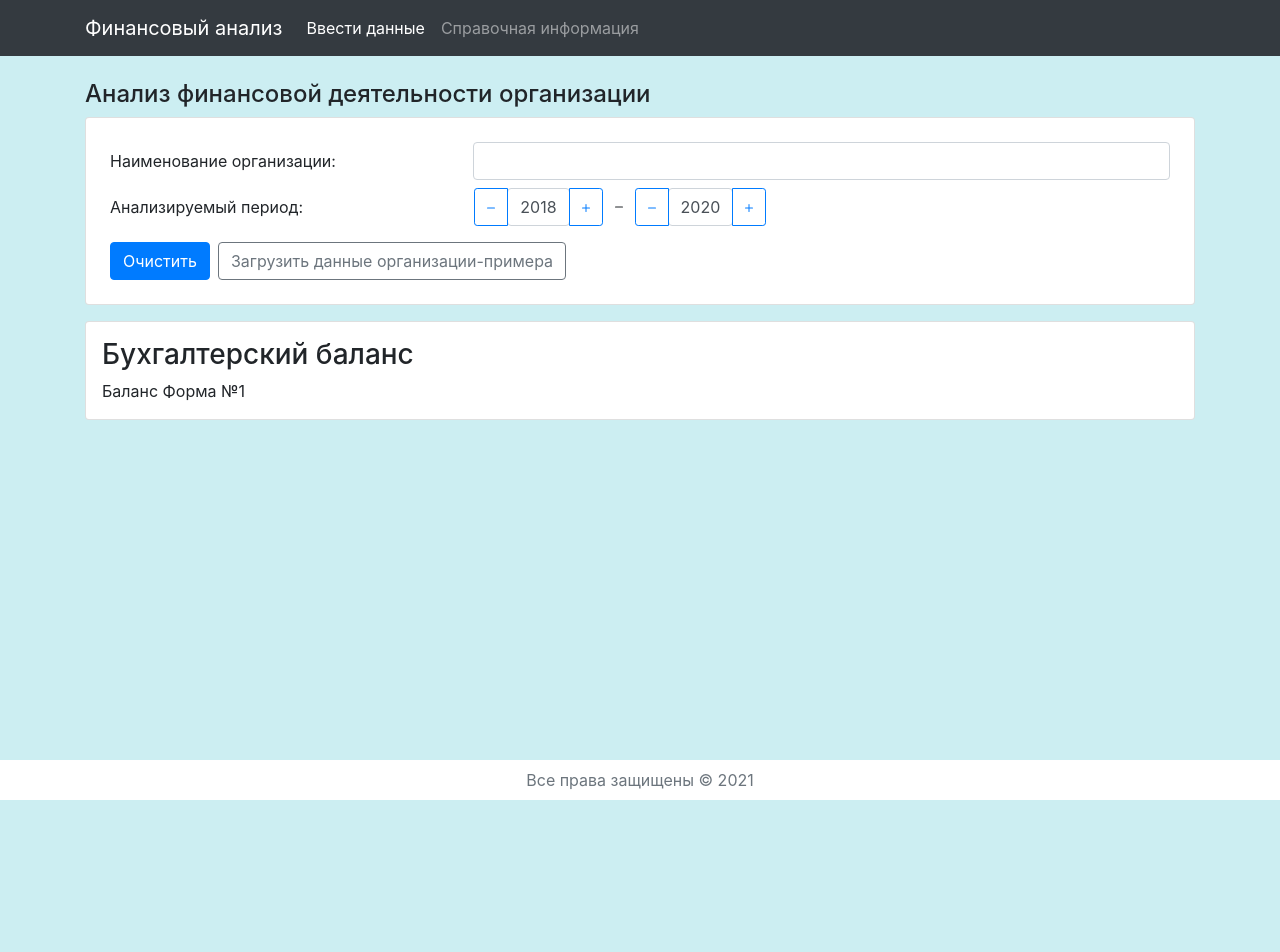
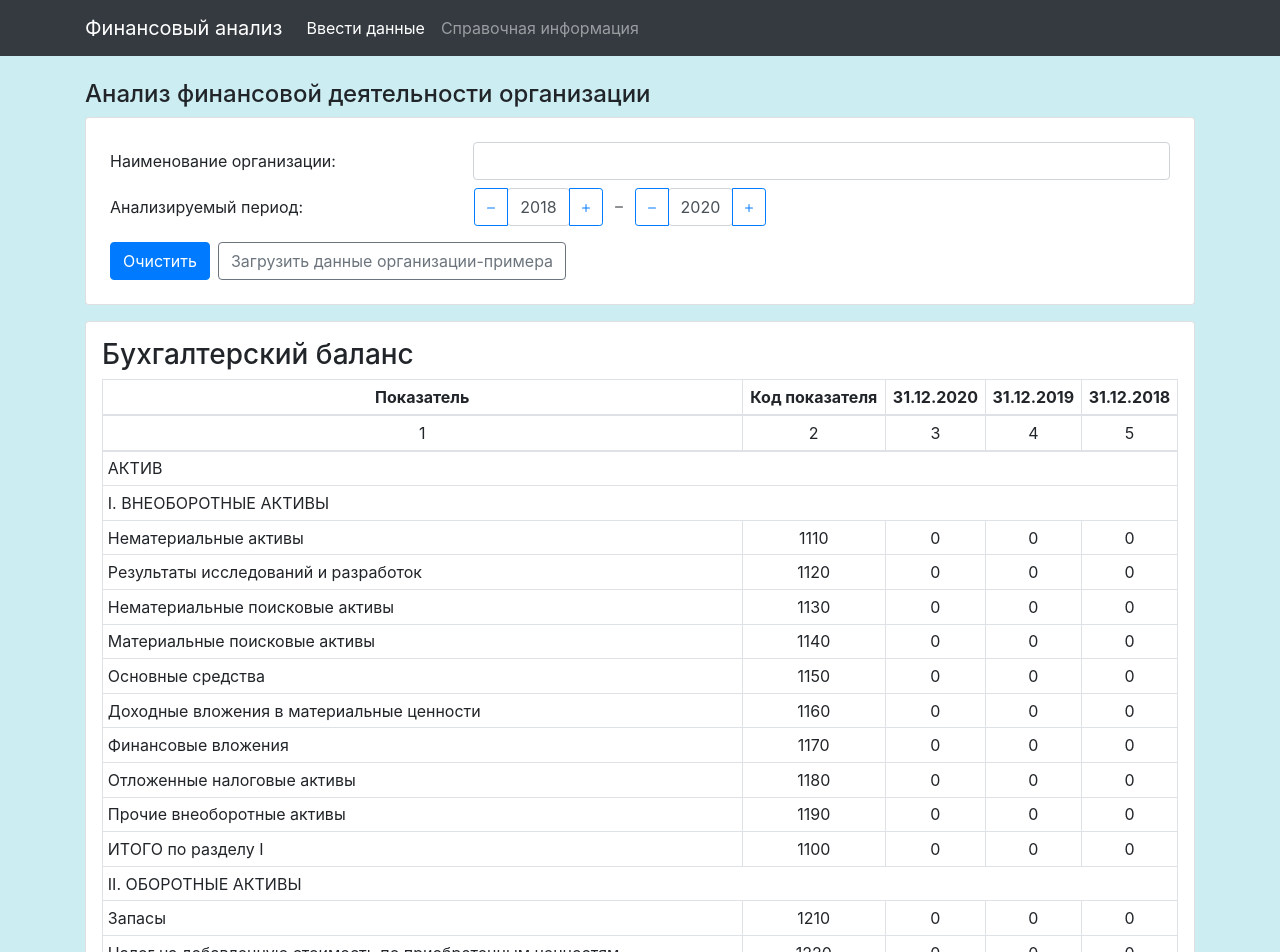
Before and after one commit to tarasovnm/fin-an-ts, a React (Create React App) app: page /analysis in a window 1280 px wide. Shown: the top 952 px of the page. Before the commit the page ends 800 px from the top, so only its background shows below. Built offline with nearby package versions, Linux system fonts and the light colour scheme.

Commit message:
Created base table form #1.

```diff
--- a/src/components/Analysis/BalanceForm1/BalanceForm1.tsx
+++ b/src/components/Analysis/BalanceForm1/BalanceForm1.tsx
@@ -8,7 +8,7 @@ const BalanceForm1: React.FC = () => {
   const { period, balance } = useContext(BalanceContext) as IBalanceContextInterface;
 
   return (
-    <div className="balance-form-1 card p-3">
+    <div className="balance-form-1 card p-3 mb-3">
       <h3>Бухгалтерский баланс</h3>
 
       <div>
--- a/src/components/Analysis/BalanceForm1/BalanceTableForm1/BalanceTableForm1.tsx
+++ b/src/components/Analysis/BalanceForm1/BalanceTableForm1/BalanceTableForm1.tsx
@@ -1,19 +1,195 @@
 import React from 'react';
+import { IBalanceSection, IBalanceTotal, IBalanceTableState, IBalanseRow } from '../../../../context/interfaces';
+
+// TableHeader ==============================================================================
+
+interface ITableHeaderProps {
+  years: number[]
+}
+
+const TableHeader: React.FC<ITableHeaderProps> = ({ years }) => {
+  let columns: number[] = [];
+  for (let i = 0; i <= years.length + 1; i++) {
+    columns.push(i + 1);
+  }
+
+  return (
+    <thead>
+      <tr>
+        <th className="align-middle text-center">Показатель</th>
+        <th className="align-middle text-center">Код показателя</th>
+        {years.map(year => <th className="align-middle text-center" key={year}>{'31.12.' + year}</th>)}
+      </tr>
+      <tr>
+        {columns.map(col => <td className="text-center" key={col}>{col}</td>)}
+      </tr>
+    </thead>
+  );
+}
+
+// Cell =====================================================================================
+
+interface ICellProps {
+  code: number,
+  index: number,
+  value: number,
+}
+
+const Cell: React.FC<ICellProps> = ({ code, index, value }) => {
+
+  // const onCellChange = (e) => {
+  //   const target = e.target;
+  //   cellValueChanged({
+  //     code: target.dataset.code,
+  //     index: target.dataset.index,
+  //     value: target.value
+  //   });
+  // }
+
+  return (
+    <td className="align-middle text-center">
+      {/* <input
+        type="text"
+        value={value}
+        onChange={onCellChange}
+        data-code={code}
+        data-index={index}>
+      </input> */}
+      {value}
+    </td>
+  );
+}
+
+// SectoinRow ===============================================================================
+
+interface ISectoinRowProps {
+  sectionStr: IBalanseRow
+}
+
+const SectoinRow: React.FC<ISectoinRowProps> = ({ sectionStr }) => {
+  return (
+    <tr>
+      <td>{sectionStr.name}</td>
+      <td className="align-middle text-center">{sectionStr.code}</td>
+      {sectionStr.values.map((val, idx) => <Cell value={val} key={idx} code={sectionStr.code} index={idx} />)}
+    </tr>
+  );
+}
+
+// SectionTotal =============================================================================
+
+interface ISectionTotalProps {
+  totalData: IBalanceTotal,
+  sectionId: string,
+  years: number[]
+}
+
+const SectionTotal: React.FC<ISectionTotalProps> = ({ totalData, sectionId, years }) => {
+  return (
+    <tr>
+      <td>ИТОГО по разделу {sectionId}</td>
+      <td className="text-center">{totalData.code}</td>
+      {totalData.values.map((val, idx) => <td className="text-center" key={idx}>{val}</td>)}
+    </tr>
+  );
+}
+
+// BalanceSection ===========================================================================
+
+interface IBalanceSectionProps {
+  sectionData: IBalanceSection,
+  years: number[]
+}
+
+const BalanceSection: React.FC<IBalanceSectionProps> = ({ sectionData, years }) => {
+  return (
+    <>
+      <tr>
+        <td colSpan={years.length + 2}>{sectionData.id + '. ' + sectionData.name}</td>
+      </tr>
+      {sectionData.data.map(sectionStr => <SectoinRow sectionStr={sectionStr} key={sectionStr.code} />)}
+      <SectionTotal totalData={sectionData.total} sectionId={sectionData.id} years={years} />
+    </>
+  );
+}
+
+// PartTotal ================================================================================
+
+interface IPartTotalProps {
+  totalData: IBalanceTotal,
+  years: number[]
+}
+
+const PartTotal: React.FC<IPartTotalProps> = ({ totalData, years }) => {
+  return (
+    <tr >
+      <td>БАЛАНС</td>
+      <td className="text-center">{totalData.code}</td>
+      {totalData.values.map((val, idx) => <td className="text-center" key={idx}>{val}</td>)}
+    </tr>
+  );
+}
+
+// TablePart ================================================================================
+
+interface ITablePartProps {
+  partData: {
+    sections: IBalanceSection[],
+    total: IBalanceTotal
+  },
+  name: string,
+  years: number[]
+}
+
+const TablePart: React.FC<ITablePartProps> = ({ partData, name, years }) => {
+  return (
+    <>
+      <tr>
+        <td className="fw-bolder" colSpan={years.length + 2}>
+          <span className="fw-bolder text-reset">{name}</span>
+        </td>
+      </tr>
+      {partData.sections.map(section => <BalanceSection sectionData={section} years={years} key={section.id} />)}
+      <PartTotal totalData={partData.total} years={years} />
+    </>
+  );
+}
+
+// BalanceTableForm1 ========================================================================
 
 interface IBalanceTableForm1Props {
-  tableData: {},
+  tableData: IBalanceTableState,
   analysisPeriod: {
     start: number,
     end: number
   },
 }
 
-const BalanceTableForm1: React.FC<IBalanceTableForm1Props> = () => {
+const BalanceTableForm1: React.FC<IBalanceTableForm1Props> = ({ tableData, analysisPeriod }) => {
+  let numOfYears: number = analysisPeriod.end - analysisPeriod.start;
+  let years: number[] = [];
+  let i: number = numOfYears;
+
+  while (i >= 0) {
+    years.push(analysisPeriod.start + i);
+    i--;
+  }
+
   return (
-    <div>
-      Баланс Форма №1
-    </div>
-  );
+    <table className="table table-sm table-bordered table-hover">
+      <TableHeader years={years} />
+      <tbody>
+        <TablePart
+          partData={tableData.active}
+          name="АКТИВ"
+          years={years} />
+        <TablePart
+          partData={tableData.passive}
+          name="ПАССИВ"
+          years={years} />
+      </tbody>
+    </table>
+  )
 }
 
 export default BalanceTableForm1;
--- a/src/context/interfaces.ts
+++ b/src/context/interfaces.ts
@@ -1,15 +1,15 @@
-interface IBalanseRow {
+export interface IBalanseRow {
   name: string,
   code: number,
   values: number[]
 }
 
-interface IBalanceTotal {
+export interface IBalanceTotal {
   code: number,
   values: number[]
 }
 
-interface IBalanceSection {
+export interface IBalanceSection {
   id: string,
   name: string,
   data: IBalanseRow[],
```
